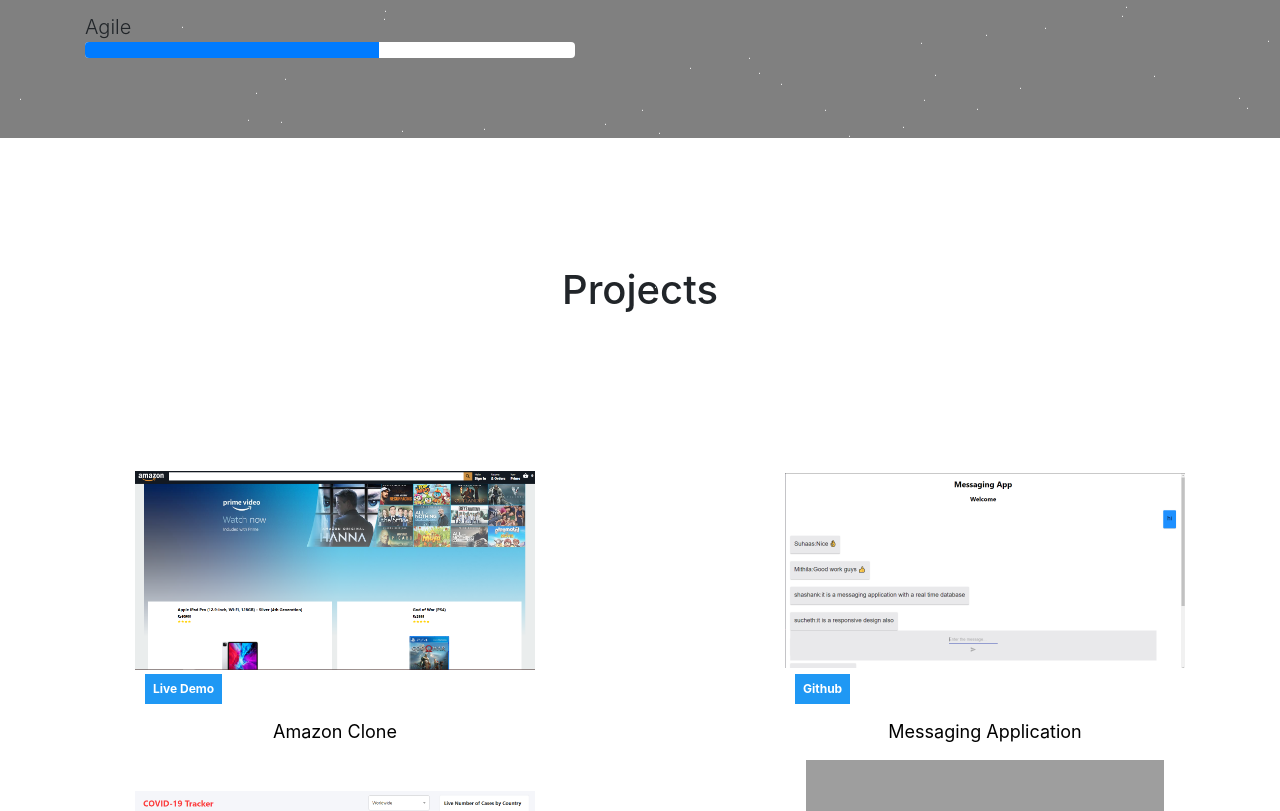
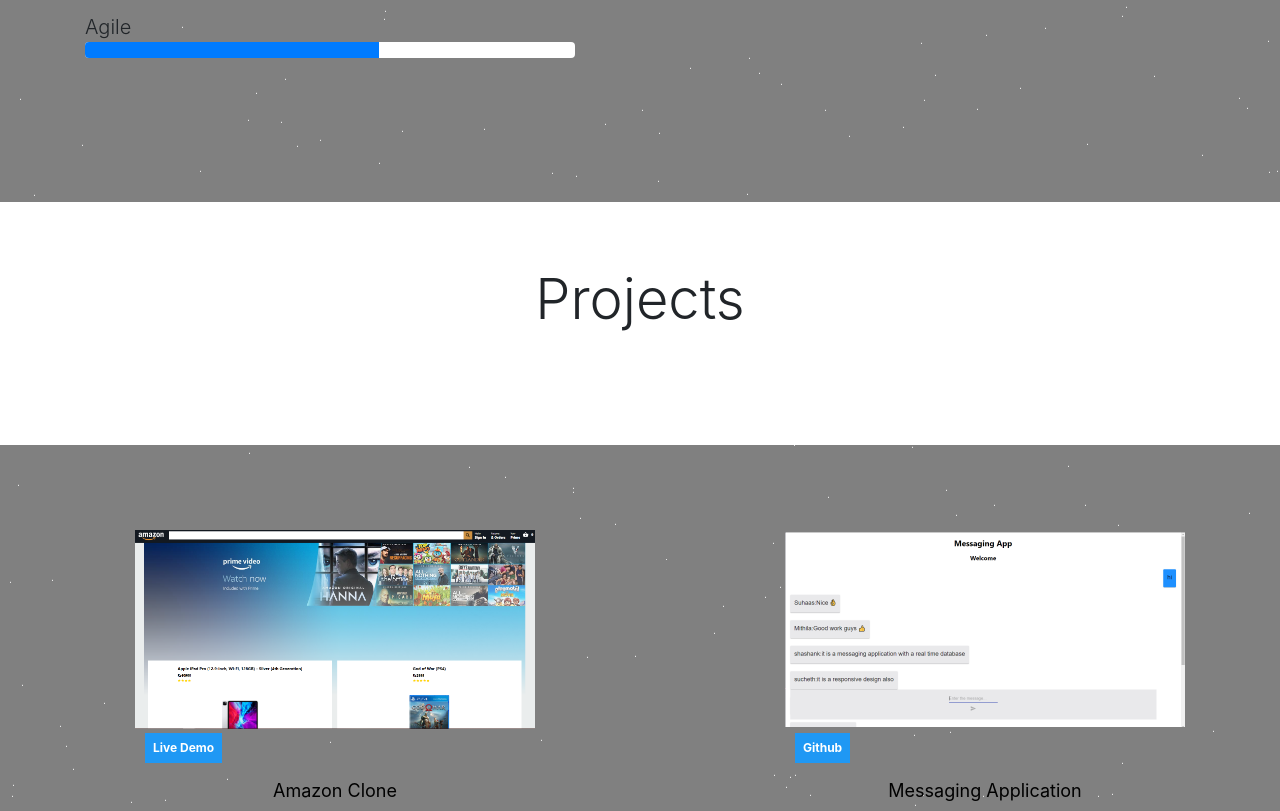
Before and after one commit to mvshashank123/Portfolio, a React (Create React App) app: page / in a window 1280 px wide. Shown: the part 1860-2671 px from the top of the page. Built offline with nearby package versions, Linux system fonts and the light colour scheme; grey boxes are pictures that could not be loaded.

Commit message:
Changed the heading

```diff
--- a/src/components/home/Project.jsx
+++ b/src/components/home/Project.jsx
@@ -43,7 +43,7 @@
     <div
       id="projects"
       className="jumbotron jumbotron-fluid m-0"
-      style={{ backgroundColor: "white" }}
+      style={{ backgroundColor: "gray" }}
     >
       {/* {projectsArray.length && (
         <div className="container container-fluid" >
@@ -56,7 +56,7 @@
         </div>
       )} */}
       <div className="cards">
-        <h1>Projects</h1>
+        <h1 className="display-4 mb-5 text-center">Projects</h1>
       </div>
       <div className="cards__container">
         <div className="cards__wrapper">
```
